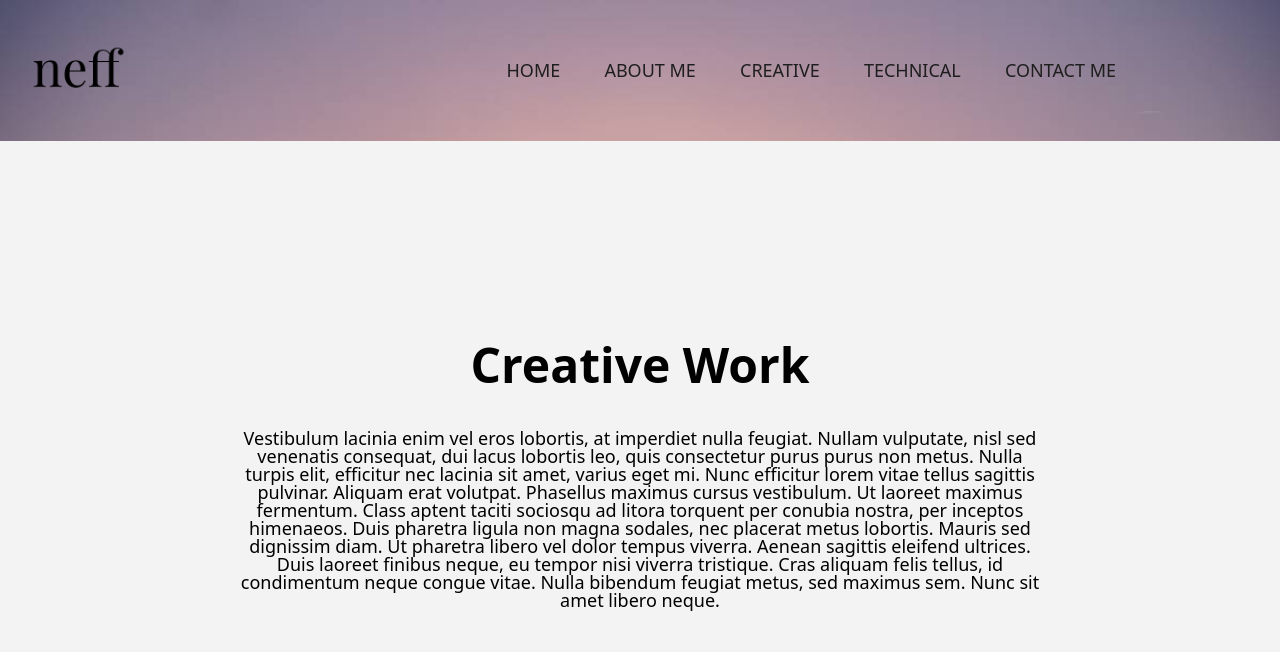
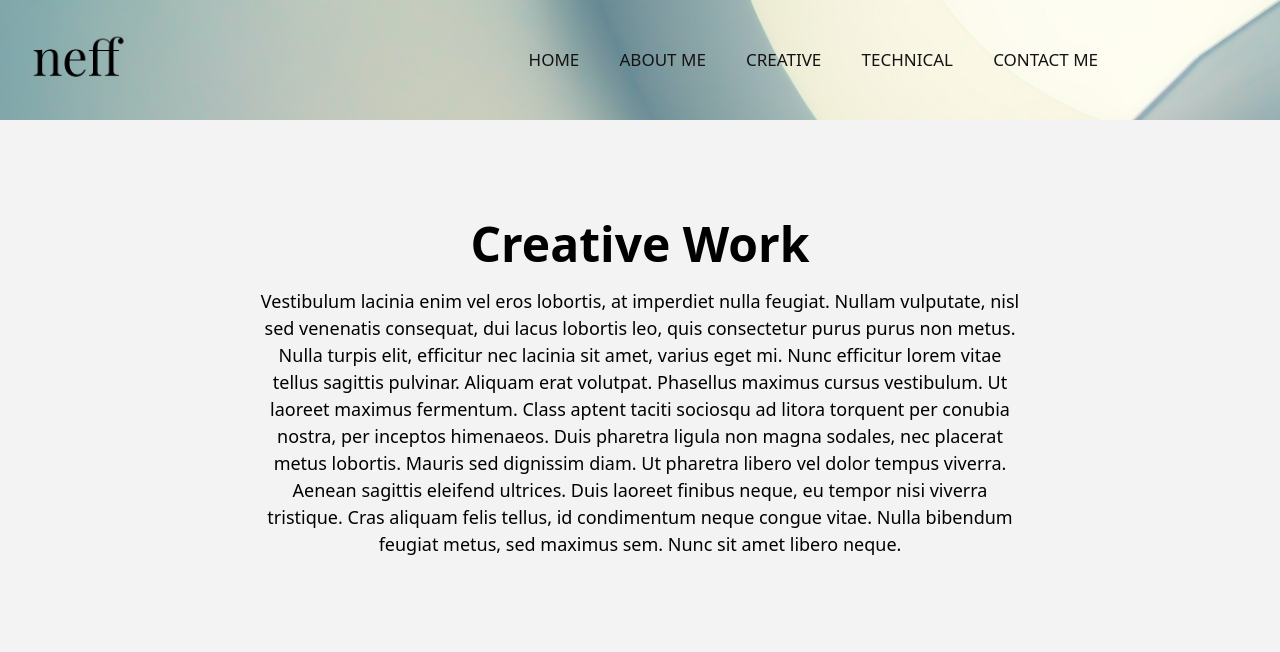
Before and after one commit to jacobneff/jacobneff.github.io, a plain HTML site: page creative.html in a window 1280 px wide. Drawn offline with Linux system fonts and the light colour scheme.

Commit message:
Add files via upload

```diff
--- a/assets/css/style.css
+++ b/assets/css/style.css
@@ -102,17 +102,25 @@ input, select {
 }
 
 
+/* -+-+-+-+-+-+-+-+-+-+-+-+-+-+-+-+-+-+-+-+-+-+-+-+-+-+-+-+-+-+-+-+-+-+-+-+-+-+-+-+-+*/
+/* -+-+-+-+-+-+-+-+-+-+-+-+-+-+-+-+-+-+-+-+-+-+-+-+-+-+-+-+-+-+-+-+-+-+-+-+-+-+-+-+-+*/
+/* -+-+-+-+-+-+-+-+-+-+-+-+-+-+-+-+-+-+-+-+-+-+-+-+-+-+-+-+-+-+-+-+-+-+-+-+-+-+-+-+-+*/
+/* -+-+-+-+-+-+-+-+-+-+-+-+-+-+-+-+-+-+-+-+-+-+-+-+-+-+-+-+-+-+-+-+-+-+-+-+-+-+-+-+-+*/
 
-/* MY CODE */
+
+/* MY CODE MY CODE MY CODE */
 * {
     margin: 0;
     padding: 0;
+    text-decoration: none;
+    list-style: none;
+    box-sizing: border-box;
     font-family: system-ui;
 }
 
 .banner {
     padding: 20px;
-    background-image: url("../../images/sunrise.jpg");
+    background-image: url("../../images/blue-bg.jpg");
     background-repeat: no-repeat;
     background-size: cover;
 }
@@ -136,41 +144,48 @@ body {
 }
 
 ul {
-    margin-left: 30px
+    float: right;
+    margin-right: 20px;
 }
 
-ul li {
-    list-style: none;
+nav ul li {
     display: inline-block;
-    line-height: 100px;
+    line-height: 80px;
+    margin: 0 5px;
+
 }
 
-ul li a {
+nav ul li a {
     text-decoration: none;
-    font-size: 18px;
+    font-size: 17px;
     font-weight: 500;
-    font-family: system-ui;
-    color: #1e1e1e;
-    padding: 0 20px;
+    color: #141313;
+    padding: 7px 13px;
+    border-radius: 5px;
     text-transform: uppercase;
 }
 
-ul li a:hover {
-    color: white;
+a.active,a:hover {
+background: gray;
+transition: .5s;
 }
 
-main {
-    text-align: center;
-    padding: 200px;
+a.active,a::after {
+    background: none;
 }
 
-main h1 {
+h1 {
     font-size: 48px;
+    text-align: center;
+    margin-top: 100px;
 }
 
-main p {
+p {
     font-size: 18px;
-    padding: 40px
+    text-align: center;
+    margin-top: 20px;
+    padding: 0px 20%;
+    line-height: 1.5;
 }
 
 @media only screen and (min-width: 768px) {
--- a/creative.html
+++ b/creative.html
@@ -4,8 +4,9 @@
     <meta charset="UTF-8">
     <meta http-equiv="X-UA-Compatible" content="IE=edge">
     <meta name="viewport" content="width=device-width, initial-scale=1.0">
-    <title>Creative Work</title>
+    <title>Creative</title>
     <link rel="stylesheet" href="assets/css/style.css">
+    <link rel="shortcut icon" type="logo/png" href="../../images/logo.png">
 </head>
 
 <body>
@@ -15,11 +16,11 @@
         <nav class="navbar">
             <img src="images/logo.png" class="logo" alt="logo">
             <ul>
-                <li><a href="index.html">Home</a></li>
-                <li><a href="about.html">About Me</a></li>
-                <li><a href="creative.html">Creative</a></li>
-                <li><a href="technical.html">Technical</a></li>
-                <li><a href="contact.html">Contact Me</a></li>
+                <li><a class="active" href="index.html">Home</a></li>
+                <li><a class="active" href="about.html">About Me</a></li>
+                <li><a class="active" href="creative.html">Creative</a></li>
+                <li><a class="active" href="technical.html">Technical</a></li>
+                <li><a class="active" href="contact.html">Contact Me</a></li>
             </ul>
         </nav>
     </div>
```
Also changed, not shown: about.html (+6 -5 lines), contact.html (+6 -5 lines), index.html (+8 -7 lines), technical.html (+6 -5 lines), images/blue-bg.jpg (added), 1 other file.
